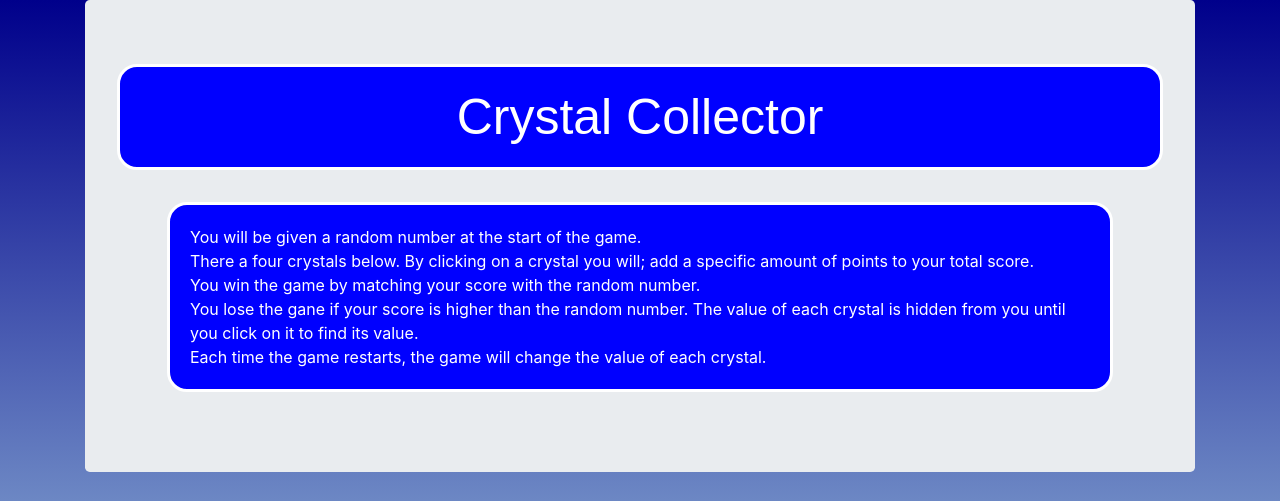
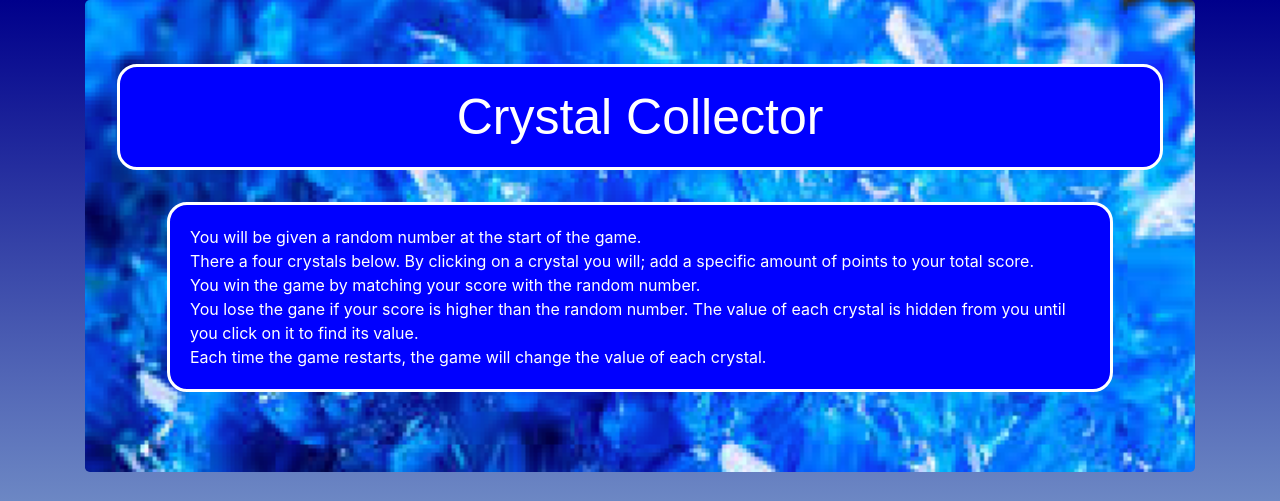
Before and after one commit to wmoffa/crystalboot, a plain HTML site: page index.html in a window 1280 px wide. Shown: the top 501 px of the page. Drawn offline with nearby package versions, Linux system fonts and the light colour scheme; the site is published under a folder, as on GitHub Pages, so addresses that start at the root find nothing; a web font is replaced by a local one.

Commit message:
Update styles.css

```diff
--- a/assets/styles.css
+++ b/assets/styles.css
@@ -17,7 +17,7 @@
 }
 
 .ipcs {
-  background-image: url("/assets/images/crystals.png");
+  background-image: url("images/crystals.png");
   background-size: cover;
   background-repeat: no-repeat;
 }
```
